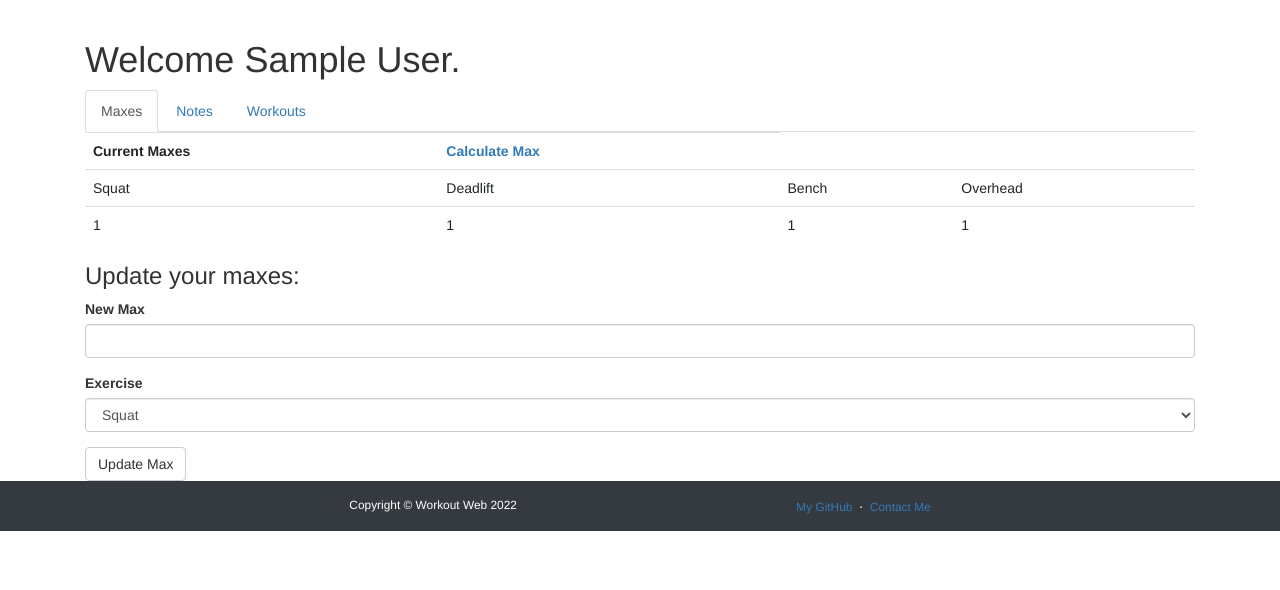
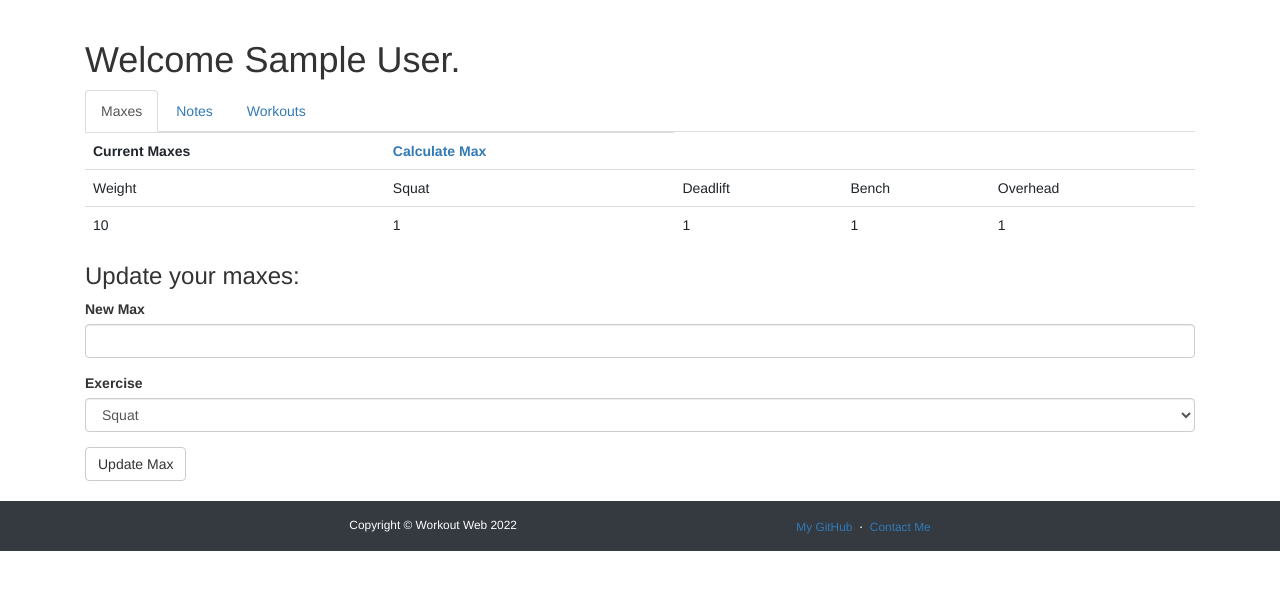
Before and after one commit to ObiBaratt/Workout-v1, a Flask app: page /my_page in a window 1280 px wide. Shown: the part 64-654 px from the top of the page. Run offline with Flask 2, Linux system fonts and the light colour scheme; a user stored in the database is signed in; tables that the repository leaves empty hold one stand-in row (values such as "Sample post"); some libraries are stand-ins or nearby versions.

Commit message:
Migrated DB to add user weight column. Displayed on user page. Add spacing before footer.

```diff
--- a/app.py
+++ b/app.py
@@ -5,6 +5,8 @@ from werkzeug.security import generate_password_hash, check_password_hash
 from flask_login import UserMixin, login_user, LoginManager, login_required, current_user, logout_user
 from flask_ckeditor import CKEditor
 from flask_bootstrap import Bootstrap
+from flask_migrate import Migrate
+
 import os
 
 from inputcleaner import strip_invalid_html
@@ -14,6 +16,7 @@ from forms import *
 
 import datetime
 current_year = datetime.datetime.today().year
+
 
 # APP SETUP
 def create_app():
@@ -30,12 +33,14 @@ login_manager = LoginManager()
 login_manager.init_app(app)
 
 db = SQLAlchemy(app)
+# migrate = Migrate(app, db)
 
 ckeditor = CKEditor(app)
 
 @app.context_processor
 def global_variables():
     return dict(year=current_year)
+
 
 # CREATE USER CONFIG FOR DB
 class User(UserMixin, db.Model):
@@ -47,6 +52,7 @@ class User(UserMixin, db.Model):
     deadlift_max = db.Column(db.Integer, nullable=True)
     bench_max = db.Column(db.Integer, nullable=True)
     overhead_max = db.Column(db.Integer, nullable=True)
+    weight = db.Column(db.Integer, nullable=True)
     notes = db.Column(db.String(50000), default='Your notes go here.')
     # workouts = db.Column(db.String(50000), default='[Squat, 1000000]')
 
@@ -149,33 +155,33 @@ def login():
     return render_template('login.html', form=form)
 
 
-@app.route('/testing', methods=['GET', 'POST'])
-@login_required
-def testing():
-    max_form = MaxForm()
-    notes = NoteForm(notes=current_user.notes)
-    if max_form.submit.data and max_form.validate_on_submit():
-        if max_form.exercise.data == 'squat':
-            print(max_form.new_max.data)
-            current_user.squat_max = max_form.new_max.data
-            flash(f'Squat max updated!')
-        elif max_form.exercise.data == 'deadlift':
-            current_user.deadlift_max = max_form.new_max.data
-            flash(f'Deadlift max updated!')
-        elif max_form.exercise.data == 'bench':
-            current_user.bench_max = max_form.new_max.data
-            flash(f'Bench max updated!')
-        elif max_form.exercise.data == 'overhead':
-            current_user.overhead_max = max_form.new_max.data
-            flash(f'Overhead max updated!')
-        db.session.commit()
-        return redirect((url_for('testing')))
-    elif notes.validate_on_submit():
-        current_user.notes = strip_invalid_html(notes.data['notes'])
-        flash(f'Noted!')
-        db.session.commit()
-        return redirect((url_for('testing', id='notetab')))
-    return render_template('testing.html', max_form=max_form, notes=notes)
+# @app.route('/testing', methods=['GET', 'POST'])
+# @login_required
+# def testing():
+#     max_form = MaxForm()
+#     notes = NoteForm(notes=current_user.notes)
+#     if max_form.submit.data and max_form.validate_on_submit():
+#         if max_form.exercise.data == 'squat':
+#             print(max_form.new_max.data)
+#             current_user.squat_max = max_form.new_max.data
+#             flash(f'Squat max updated!')
+#         elif max_form.exercise.data == 'deadlift':
+#             current_user.deadlift_max = max_form.new_max.data
+#             flash(f'Deadlift max updated!')
+#         elif max_form.exercise.data == 'bench':
+#             current_user.bench_max = max_form.new_max.data
+#             flash(f'Bench max updated!')
+#         elif max_form.exercise.data == 'overhead':
+#             current_user.overhead_max = max_form.new_max.data
+#             flash(f'Overhead max updated!')
+#         db.session.commit()
+#         return redirect((url_for('testing')))
+#     elif notes.validate_on_submit():
+#         current_user.notes = strip_invalid_html(notes.data['notes'])
+#         flash(f'Noted!')
+#         db.session.commit()
+#         return redirect((url_for('testing', id='notetab')))
+#     return render_template('testing.html', max_form=max_form, notes=notes)
 
 
 @app.route('/my_page', methods=['GET', 'POST'])
@@ -197,6 +203,8 @@ def my_page():
         elif max_form.exercise.data == 'overhead':
             current_user.overhead_max = max_form.new_max.data
             flash(f'Overhead max updated!')
+        elif max_form.exercise.data == 'weight':
+            current_user.weight = max_form.new_max.data
         db.session.commit()
         return redirect((url_for('my_page')))
     elif notes.validate_on_submit():
--- a/forms.py
+++ b/forms.py
@@ -20,7 +20,8 @@ class MaxForm(FlaskForm):
     exercise = SelectField(label='Exercise', choices=[('squat', 'Squat'),
                                                       ('deadlift', 'Deadlift'),
                                                       ('bench', 'Bench'),
-                                                      ('overhead', 'Overhead')])
+                                                      ('overhead', 'Overhead'),
+                                                      ('weight', 'User Weight')])
     submit = SubmitField(label='Update Max')
 
 
--- a/templates/my_page.html
+++ b/templates/my_page.html
@@ -15,23 +15,32 @@
     </div>
 
     <!-- Tab panes -->
-    <div class="tab-content">
+    <div class="tab-content" style="margin-bottom: 20px">
         <div class="tab-pane active container" id="hometab">
             <table class="table">
                 <th>Current Maxes</th>
                 <th><a href="{{ url_for('one_rm') }}">Calculate Max</a></th>
                 <tr>
+                    <td>Weight</td>
                     <td>Squat</td>
                     <td>Deadlift</td>
                     <td>Bench</td>
                     <td>Overhead</td>
                 </tr>
                 <tr>
+                    <td>{{ current_user.weight }}</td>
                     <td>{{ current_user.squat_max }}</td>
                     <td>{{ current_user.deadlift_max }}</td>
                     <td>{{ current_user.bench_max }}</td>
                     <td>{{ current_user.overhead_max }}</td>
                 </tr>
+{#                <tr>#}
+{#                    <td>Ratios</td>#}
+{#                    <td>{{ current_user.squat_max / current_user.weight }}</td>#}
+{#                    <td>{{ current_user.deadlift_max / current_user.weight }}</td>#}
+{#                    <td>{{ current_user.bench_max / current_user.weight }}</td>#}
+{#                    <td>{{ current_user.overhead_max / current_user.weight }}</td><td></td>#}
+{#                </tr>#}
             </table>
             <h3>Update your maxes:</h3>
             {{ wtf.quick_form(max_form) }}
--- a/templates/one_rm.html
+++ b/templates/one_rm.html
@@ -8,7 +8,7 @@
     </ul>
 
     <!-- Tab panes -->
-    <div class="tab-content">
+    <div class="tab-content"  style="margin-bottom: 20px">
         <div class="tab-pane active container" id="1rmtab">
             <h1>One Rep Max Calc</h1>
             <p><strong>WARNING:</strong> As the number of reps increase, the calculation accuracy
--- a/templates/programs.html
+++ b/templates/programs.html
@@ -1,7 +1,7 @@
 {% extends "base.html" %}
 {% import "bootstrap/wtf.html" as wtf %}
 {% block content %}
-    <div class="container">
+    <div class="container" style="margin-bottom: 20px">
 
     <h1>Program Generator</h1>
         <h3>Enter Your Max:</h3>
```
